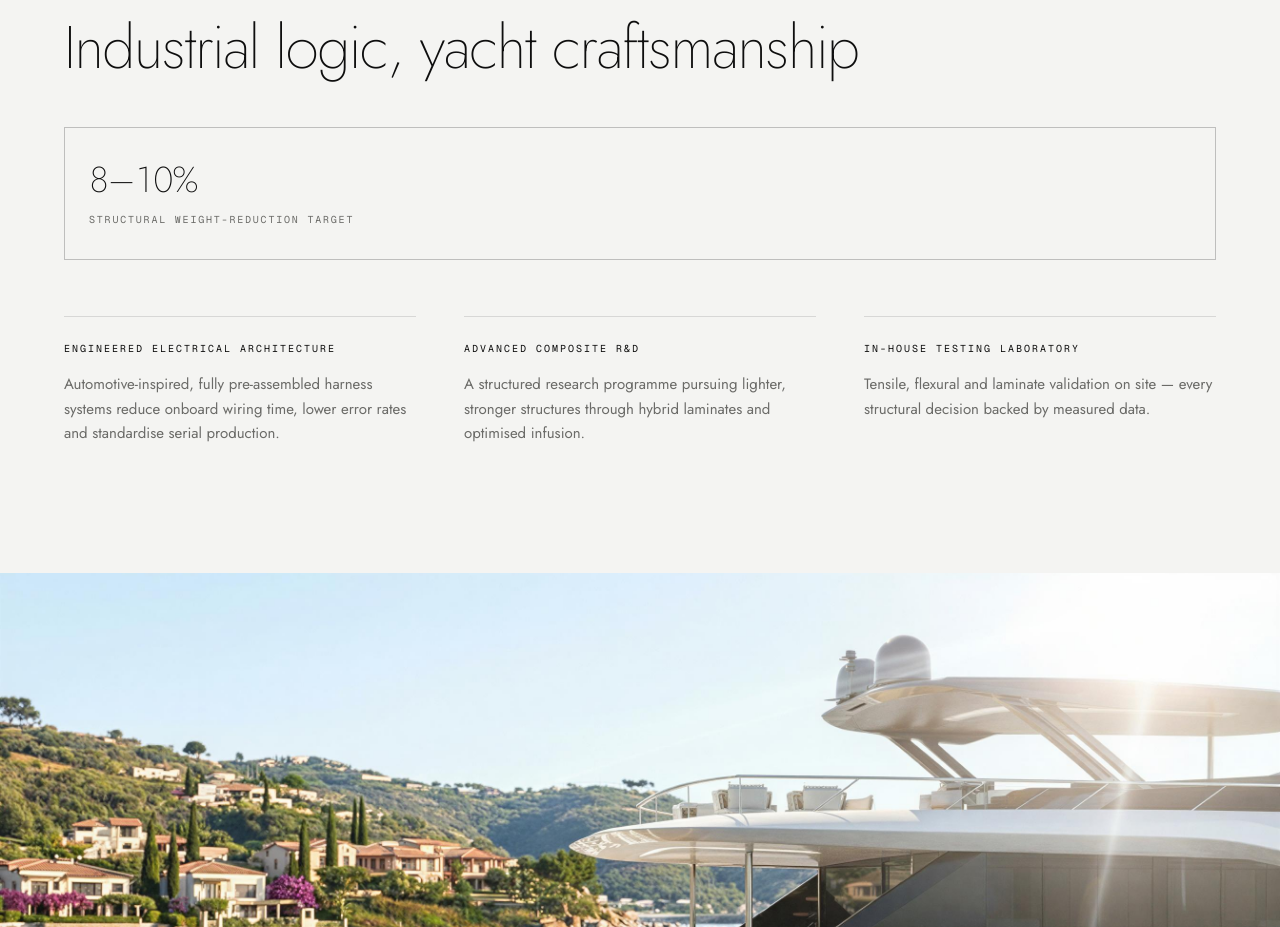
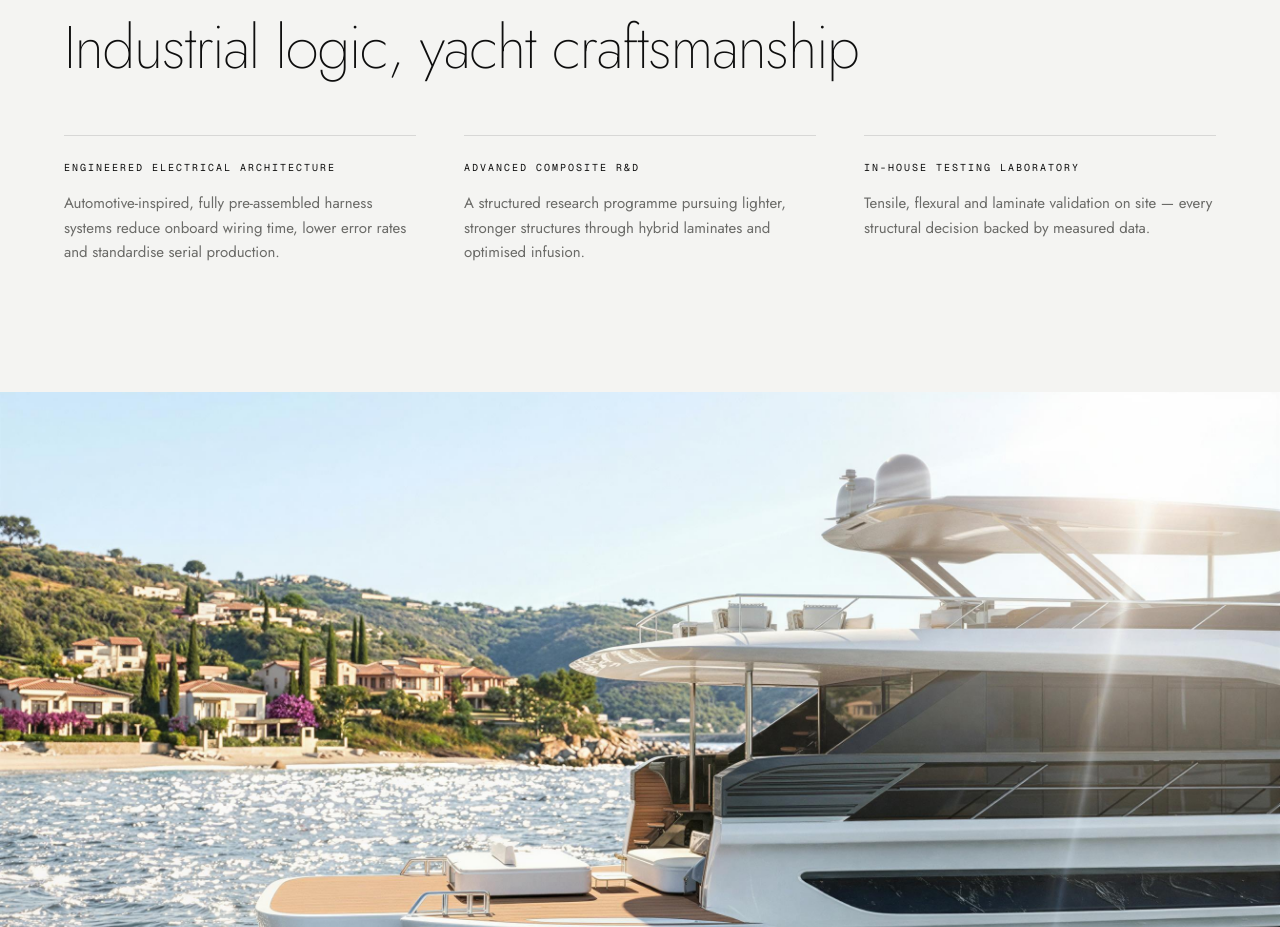
Before and after one commit to ArmatisYachts/web, a Next.js app: page /en/manufacturing in a window 1280 px wide. Shown: the part 2740-3667 px from the top of the page. Built offline with nearby package versions, Linux system fonts and the light colour scheme; no server answers.

Commit message:
Manufacturing: remove weight-reduction stat strip
Co-Authored-By: Claude Fable 5 <noreply@anthropic.com>
Claude-Session: https://claude.ai/code/session_01MMi272BMCHQdUPVvbCcs1x

```diff
--- a/messages/en.json
+++ b/messages/en.json
@@ -265,9 +265,6 @@
       "index": "03",
       "label": "Process innovation",
       "title": "Industrial logic, yacht craftsmanship",
-      "stats": {
-        "weight": "Structural weight-reduction target"
-      },
       "items": {
         "harness": {
           "title": "Engineered electrical architecture",
--- a/messages/it.json
+++ b/messages/it.json
@@ -265,9 +265,6 @@
       "index": "03",
       "label": "Innovazione di processo",
       "title": "Logica industriale, artigianalità nautica",
-      "stats": {
-        "weight": "Obiettivo di riduzione del peso strutturale"
-      },
       "items": {
         "harness": {
           "title": "Architettura elettrica ingegnerizzata",
--- a/src/app/[locale]/manufacturing/page.tsx
+++ b/src/app/[locale]/manufacturing/page.tsx
@@ -4,7 +4,6 @@ import { pageMetadata } from "@/lib/seo";
 import { PageHero } from "@/components/sections/page-hero";
 import { SectionIntro } from "@/components/sections/section-intro";
 import { NumberedRows } from "@/components/sections/numbered-rows";
-import { StatStrip } from "@/components/sections/stat-strip";
 import { EditorialSplit } from "@/components/sections/editorial-split";
 import { CtaBand } from "@/components/sections/cta-band";
 import { IndustrialBand } from "@/components/variants/industrial/industrial-band";
@@ -12,7 +11,6 @@ import {
   FACILITIES,
   TECHNOLOGIES,
   PROCESS_INNOVATIONS,
-  INNOVATION_METRICS,
 } from "@/lib/company";
 import { RENDERS } from "@/lib/yacht";
 
@@ -104,16 +102,6 @@ export default async function ManufacturingPage({
             label={t("innovation.label")}
             title={t("innovation.title")}
           />
-          <div className="mt-12">
-            <StatStrip
-              items={[
-                {
-                  value: INNOVATION_METRICS.weightReductionTarget,
-                  label: t("innovation.stats.weight"),
-                },
-              ]}
-            />
-          </div>
           <div className="mt-14 grid gap-10 md:grid-cols-3 md:gap-x-12">
             {PROCESS_INNOVATIONS.map((k) => (
               <div key={k} className="border-t border-hairline pt-6">
--- a/src/lib/company.ts
+++ b/src/lib/company.ts
@@ -4,10 +4,6 @@
 export const SUSTAINABILITY = {
   solar: "7.5 kW",
   generatorReduction: "75–80%",
-} as const;
-
-export const INNOVATION_METRICS = {
-  weightReductionTarget: "8–10%",
 } as const;
 
 // Three-facility production model. `key` indexes the messages namespaces
```
